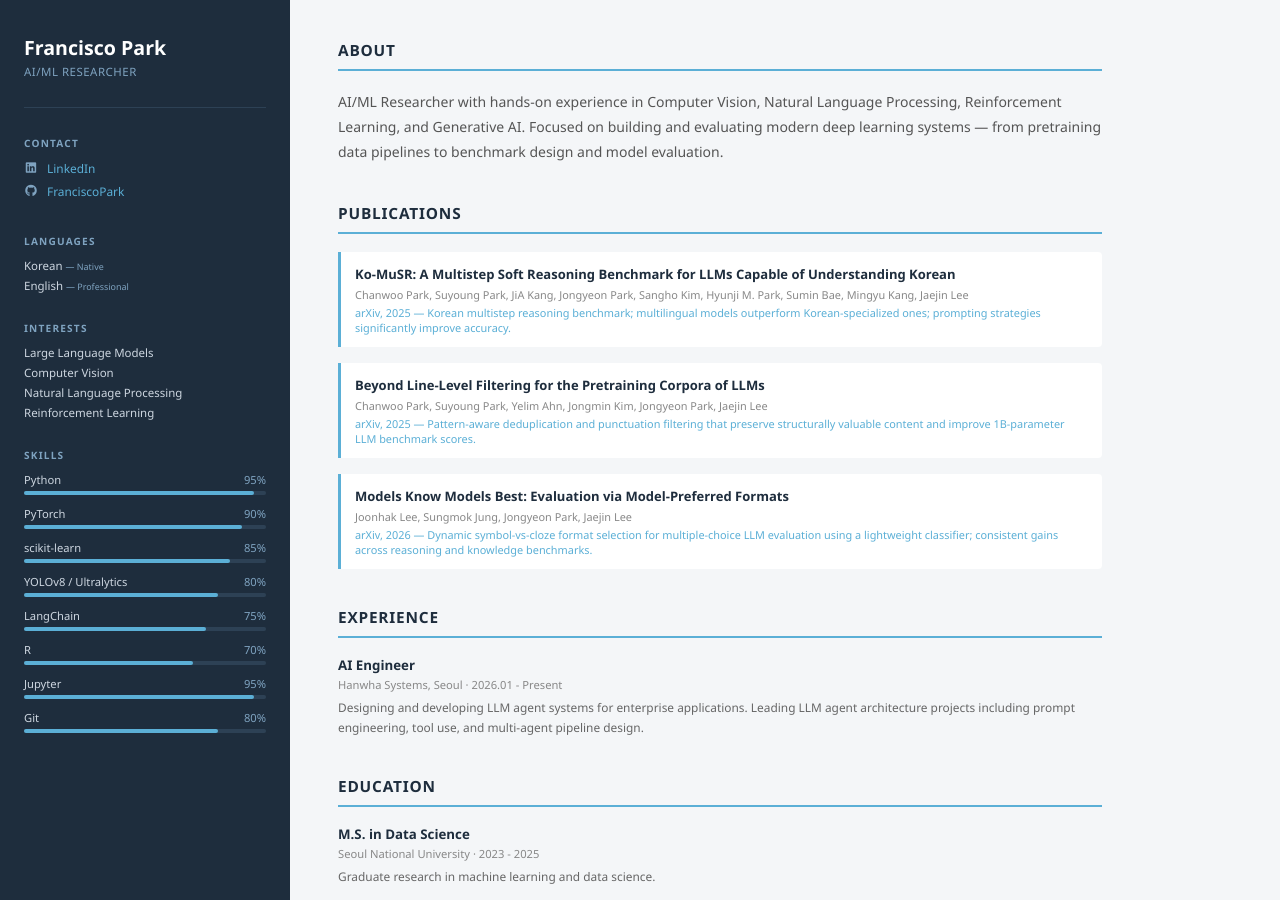
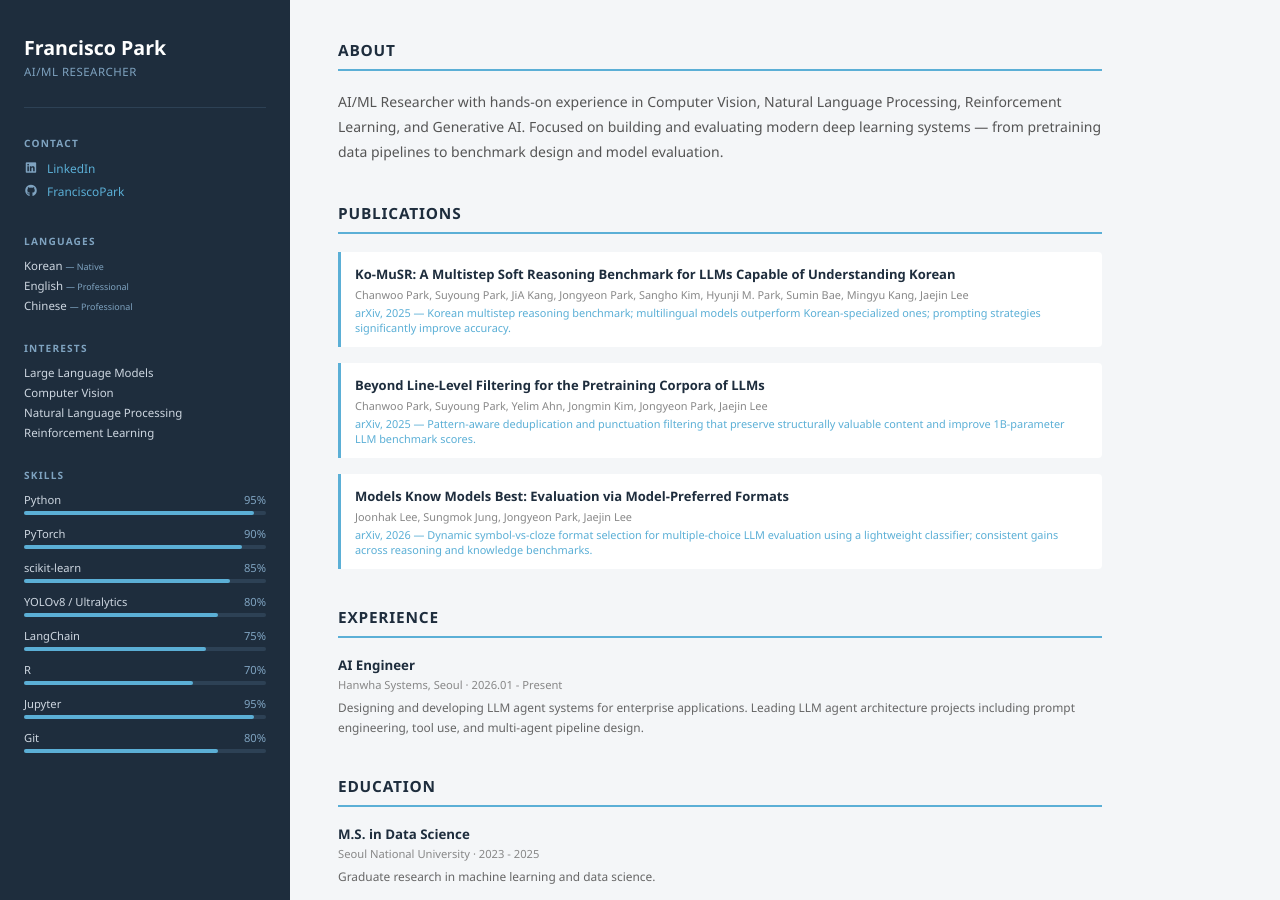
Before and after one commit to FranciscoPark/FranciscoPark.github.io, a Jekyll site: the page built from index.html, in a window 1280 px wide and 900 px high. Built offline with Jekyll 4.4.1, drawn with Linux system fonts in a browser that asks for light colours.

Commit message:
Add Chinese as a professional language

```diff
--- a/_data/data.yml
+++ b/_data/data.yml
@@ -17,6 +17,8 @@ sidebar:
       - idiom: Korean
         level: Native
       - idiom: English
+        level: Professional
+      - idiom: Chinese
         level: Professional
 
   interests:
```
